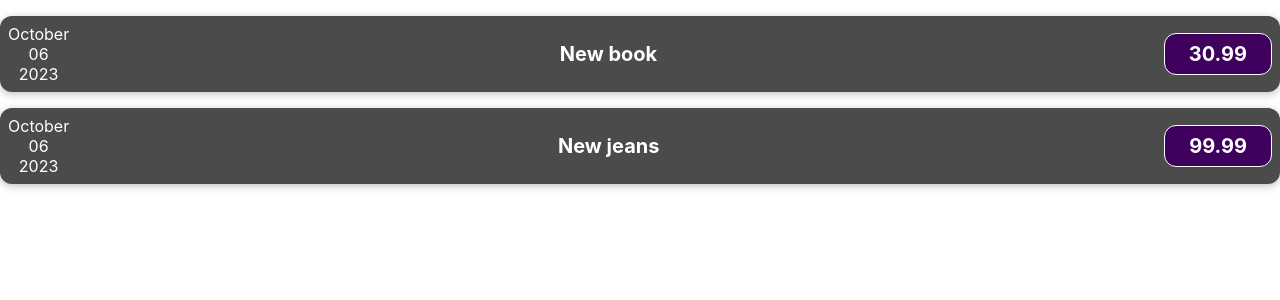
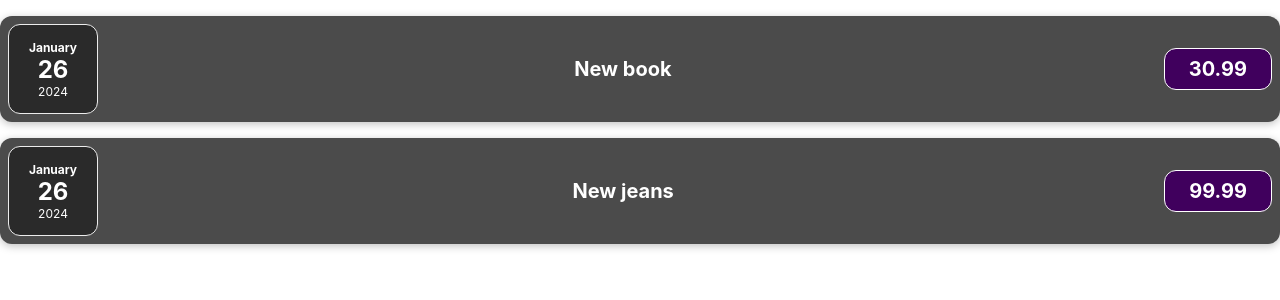
Before and after one commit to elerinnoorkoiv/expenses, a React (Create React App) app: page / in a window 1280 px wide. Shown: the top 300 px of the page. Built offline with nearby package versions, Linux system fonts and the light colour scheme.

Commit message:
ExpenseDate css

```diff
--- a/src/App.js
+++ b/src/App.js
@@ -4,12 +4,12 @@
 function App() {
   const expenses = [
     {
-      date: new Date(2023, 9, 6),
+      date: new Date(2024, 0, 26),
       title: 'New book',
       price: 30.99
     },
     {
-      date: new Date(2023, 9, 6),
+      date: new Date(2024, 0, 26),
       title: 'New jeans',
       price: 99.99
     },
--- /dev/null
+++ b/src/components/ExpenseDate.css
@@ -0,0 +1,26 @@
+.expense-date {
+    display: flex;
+    flex-direction: column;
+    width: 5.5rem;
+    height: 5.5rem;
+    border: 1px solid #ececec;
+    background-color: #2a2a2a;
+    color: white;
+    border-radius: 12px;
+    align-items: center;
+    justify-content: center;
+}
+
+.expense-date__month {
+    font-size: 0.75rem;
+    font-weight: bold;
+}
+
+.expense-date__year {
+    font-size: 0.75rem;
+}
+
+.expense-date__day {
+    font-size: 1.5rem;
+    font-weight: bold;
+}
--- a/src/components/ExpenseDate.js
+++ b/src/components/ExpenseDate.js
@@ -1,13 +1,14 @@
+import './ExpenseDate.css'
 function ExpenseDate(props){
     const day = props.date.toLocaleString('en-US', {day: '2-digit'})
     const month = props.date.toLocaleString('en-US',{month: 'long'})
     const year = props.date.getFullYear()
 
     return(
-        <div>
-            <div>{month}</div>
-            <div>{day}</div>
-            <div>{year}</div>
+        <div className='expense-date'>
+            <div className="expense-date__month">{month}</div>
+            <div className="expense-date__day">{day}</div>
+            <div className="expense-date__year">{year}</div>
         </div>
     )
 }
```
